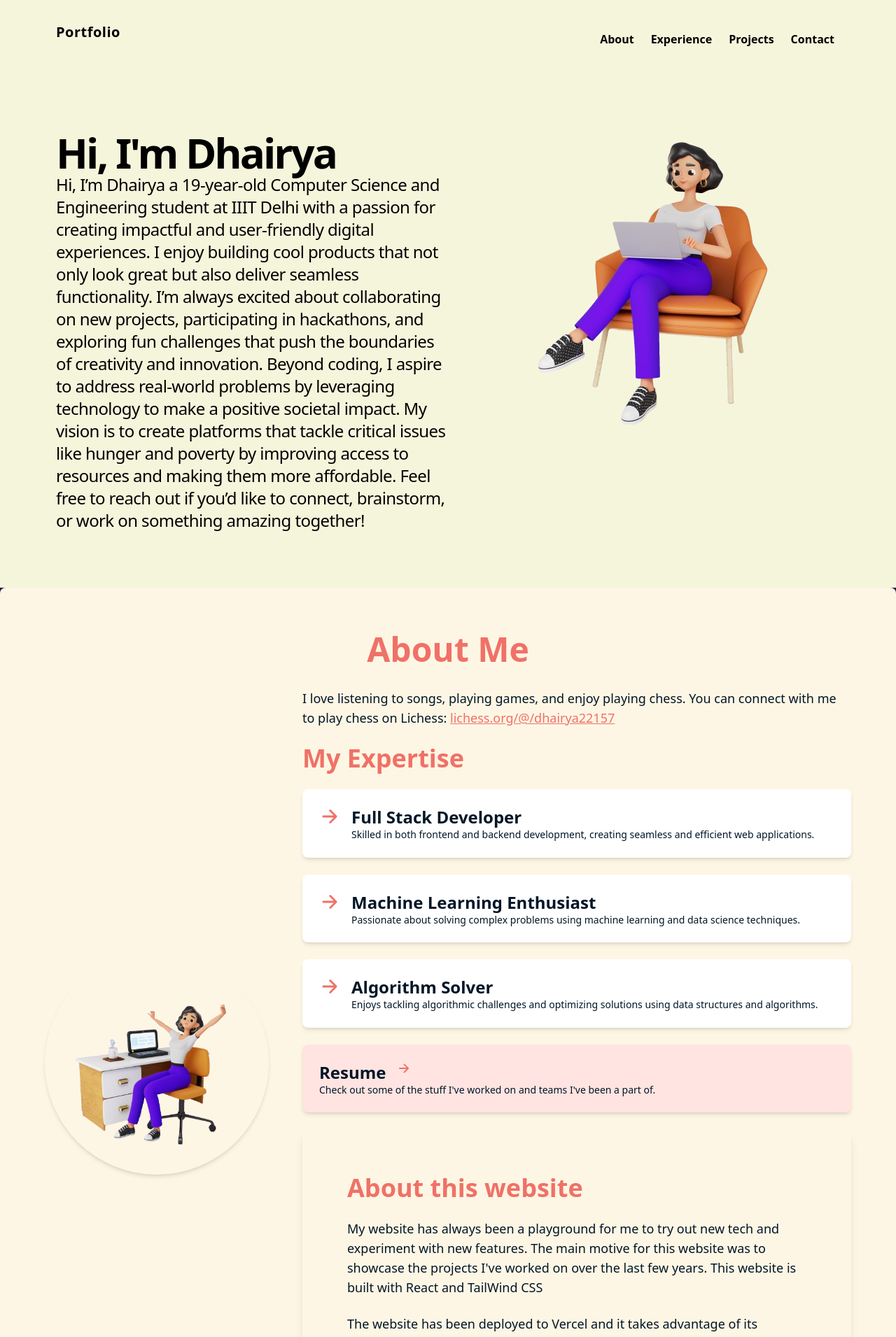
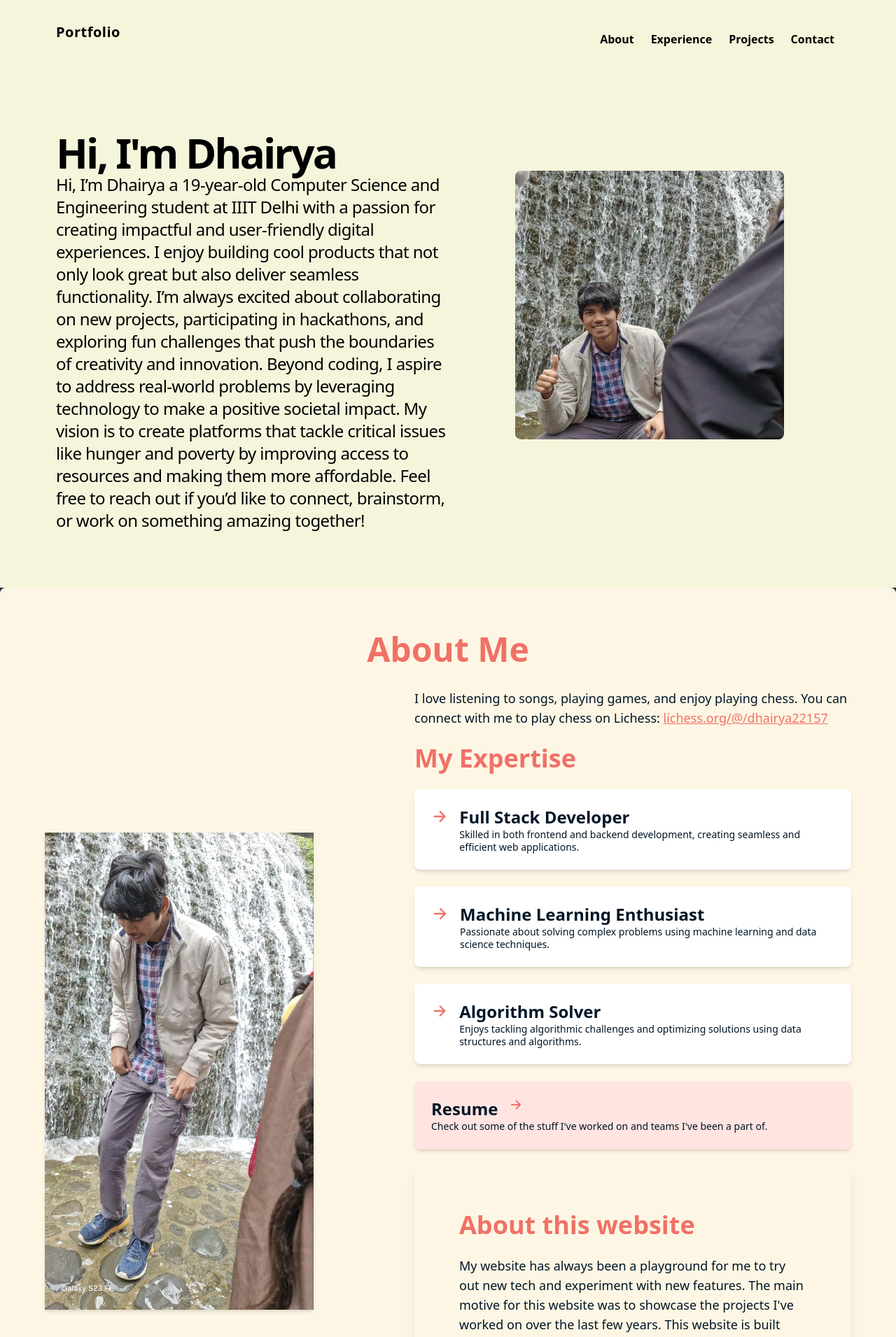
Before and after one commit to dhairya22157/Portfolio, a React (Vite) app: page / in a window 1280 px wide. Shown: the top 1911 px of the page at 70% size. Built offline with nearby package versions, Linux system fonts and the light colour scheme; the HTML template or start-up script is replaced by a standard one.

Commit message:
updated the projects

```diff
--- a/src/components/About/About.jsx
+++ b/src/components/About/About.jsx
@@ -1,5 +1,5 @@
 import React from "react";
-import AboutImg from "../../assets/7358653-removebg-preview.png";
+import AboutImg from "../../assets/mine2.jpeg";
 import { IoArrowForward } from "react-icons/io5";
 
 const About = () => {
@@ -16,7 +16,7 @@ const About = () => {
           <img
             src={AboutImg}
             alt="About Me"
-            className="rounded-full shadow-md w-60 md:w-80"
+            className=" shadow-md w-68 md:w-96 h-100 mb-28 mr-24"
           />
         </div>
 
--- a/src/components/Home/Home.jsx
+++ b/src/components/Home/Home.jsx
@@ -1,5 +1,5 @@
 import React from "react";
-import avatarImg from "../../assets/7358602-removebg-preview.png";
+import avatarImg from "../../assets/mine.jpeg";
 import TextChange from "../TextChange";
 
 const Home = () => {
@@ -23,7 +23,7 @@ const Home = () => {
         </a> */}
       </div>
       <div>
-        <img className="" src={avatarImg} alt="" />
+        <img className="h-80 w-80 md:h-96 md:w-96 object-cover rounded-lg mr-20 mt-24" src={avatarImg} alt="" />
       </div>
     </div>
   );
--- a/src/components/Projects/Projects.jsx
+++ b/src/components/Projects/Projects.jsx
@@ -46,7 +46,7 @@ const Projects = () => {
         <ProjectCard
           title="ShellCraft - Linux Command Shell Simulator"
           main="As part of the Operating Systems course, I developed a custom Linux shell designed to execute fundamental and basic Linux commands. This project aimed to provide a foundational understanding of shell operations and command-line interfaces. Key features of the project include: Implementation of a custom shell that mimics the behavior of a standard Linux shell, allowing users to execute basic commands seamlessly. Creation of a beginner-friendly environment to help users familiarize themselves with essential command-line operations. Support for core Linux commands, making the shell functional and practical for learning and exploration. This project highlights foundational concepts of operating systems, process management, and user interaction within a command-line interface."
-          repoLink="https://github.com/yourusername/shellcraft-linux-shell-simulator"
+          repoLink="https://github.com/dhairya22157/ShellCraft"
           image={shellCraftImage}
         />
       </div>
```
Also changed, not shown: src/assets/mine.jpeg (added), src/assets/mine2.jpeg (added).
